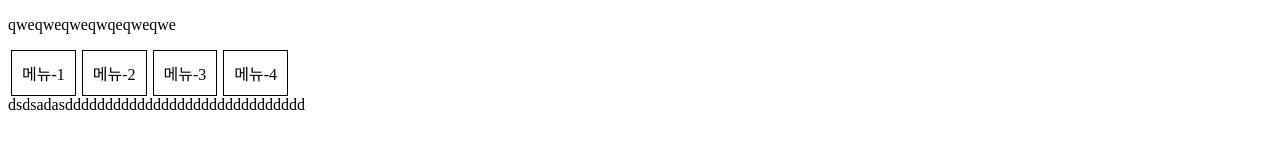
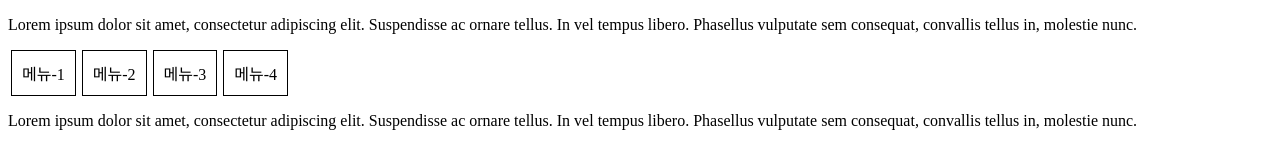
Before and after one commit to PT-Bell/WEB-Beginner, a plain HTML site: page Week10/week10_practice1.html in a window 1280 px wide. Drawn offline with Linux system fonts and the light colour scheme.

Commit message:
change name

```diff
--- a/Week10/week10_practice1.html
+++ b/Week10/week10_practice1.html
@@ -21,18 +21,16 @@
 </head>
 <body>
     <p>
-        qweqweqweqwqeqweqwe
+        Lorem ipsum dolor sit amet, consectetur adipiscing elit. Suspendisse ac ornare tellus. In vel tempus libero. Phasellus vulputate sem consequat, convallis tellus in, molestie nunc.
     </p>
-    <div class="clear">
+    <div class="container">
         <div class="item">메뉴-1</div>
         <div class="item">메뉴-2</div>
         <div class="item">메뉴-3</div>
         <div class="item">메뉴-4</div>
     </div>
-    <div class="clear">
-        <p>
-            dsdsadasdddddddddddddddddddddddddddddd
-        </p>
-    </div>
+    <p>
+        Lorem ipsum dolor sit amet, consectetur adipiscing elit. Suspendisse ac ornare tellus. In vel tempus libero. Phasellus vulputate sem consequat, convallis tellus in, molestie nunc.
+    </p>
 </body>
 </html>
```
Also changed, not shown: Week10/week10_practice3.html (renamed from Week10/week10_pracitce3.html, +1 -1 lines).
